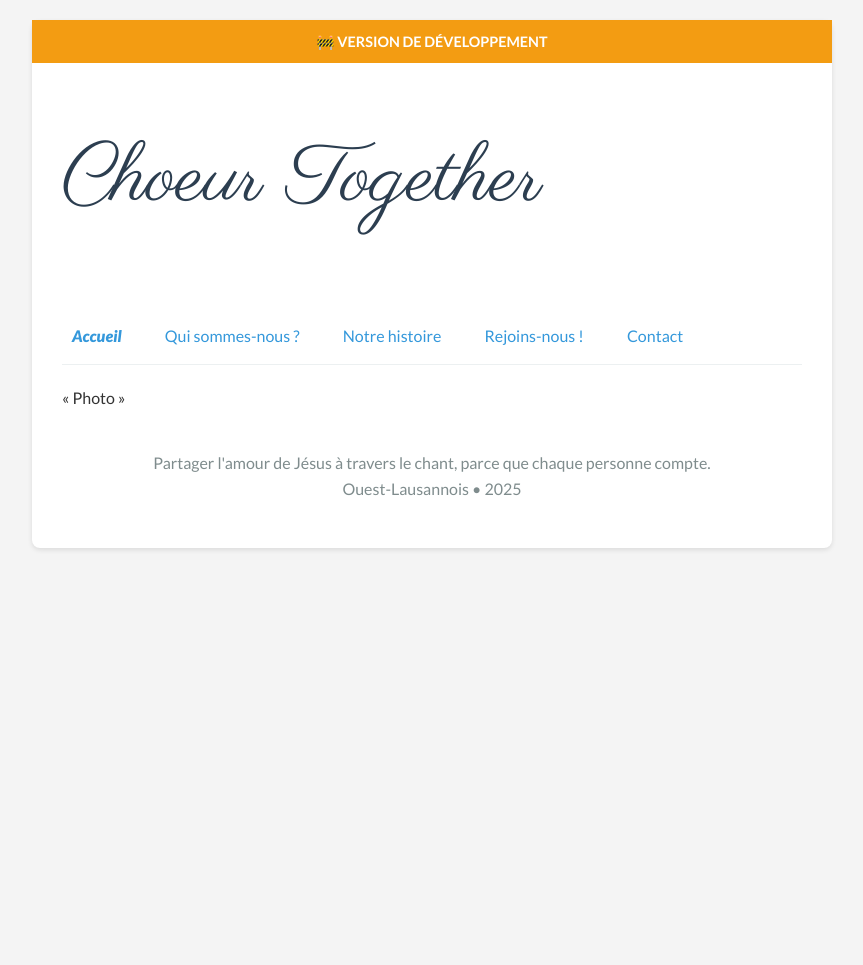
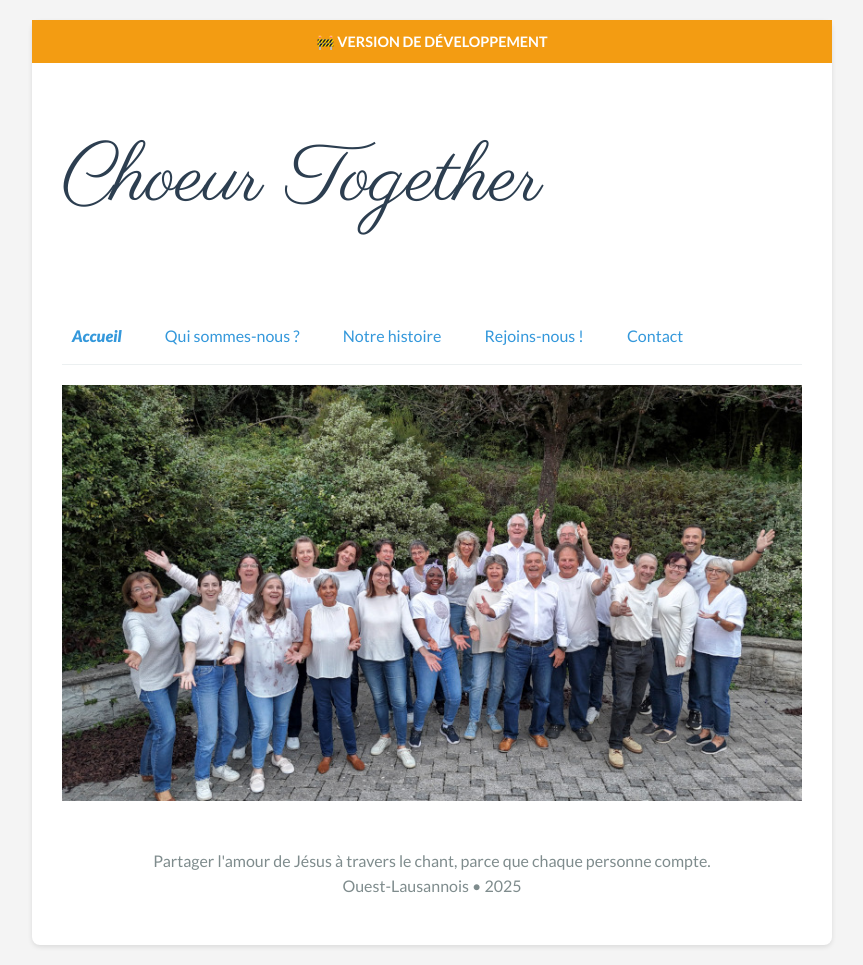
Before and after one commit to sbancal/www-choeur-together, a Jekyll site: the page built from next/_pages/index.md, in a window 1280 px wide. Shown: the whole page, without its empty margins (208-1071 px from the left). Built offline with Jekyll 4.4.1, drawn with Linux system fonts in a browser that asks for light colours; before the commit the page ends 900 px from its top, so only the background shows below that.

Commit message:
feat: Add photo to next

```diff
--- a/next/_pages/index.md
+++ b/next/_pages/index.md
@@ -3,4 +3,4 @@ title: Choeur Together
 permalink: /
 ---
 
-« Photo »
+<img src="{{ '/assets/img/Together2025-09-12.jpg' | relative_url }}" alt="Choeur Together" class="full-width-img" />
--- a/next/assets/css/style.css
+++ b/next/assets/css/style.css
@@ -178,3 +178,7 @@ nav a:hover {
     background-color: #ecf0f1;
     text-decoration: none;
 }
+
+.full-width-img {
+    width:100%;
+}
```
Also changed, not shown: next/assets/img/Together2025-09-12.jpg (added).
